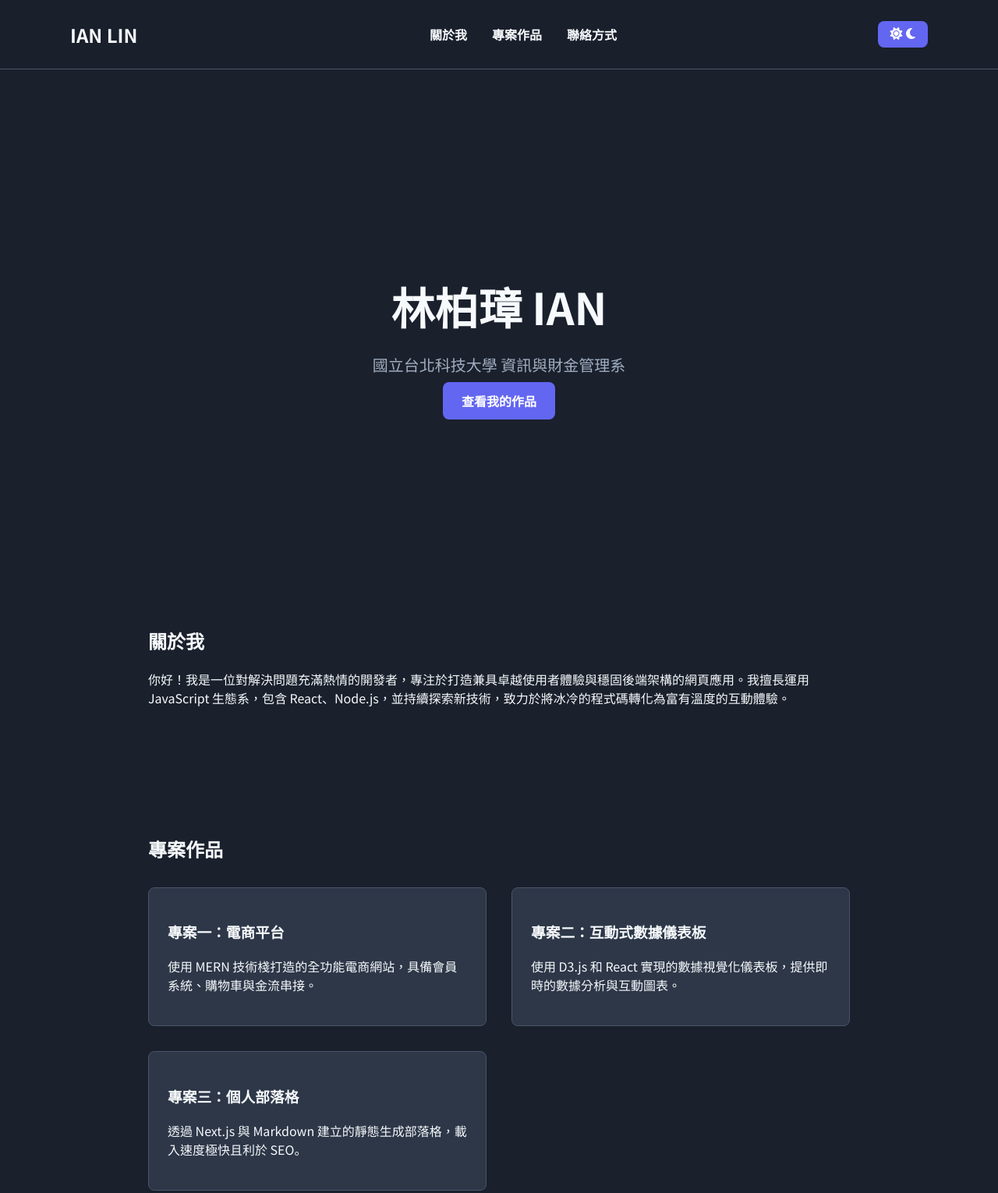
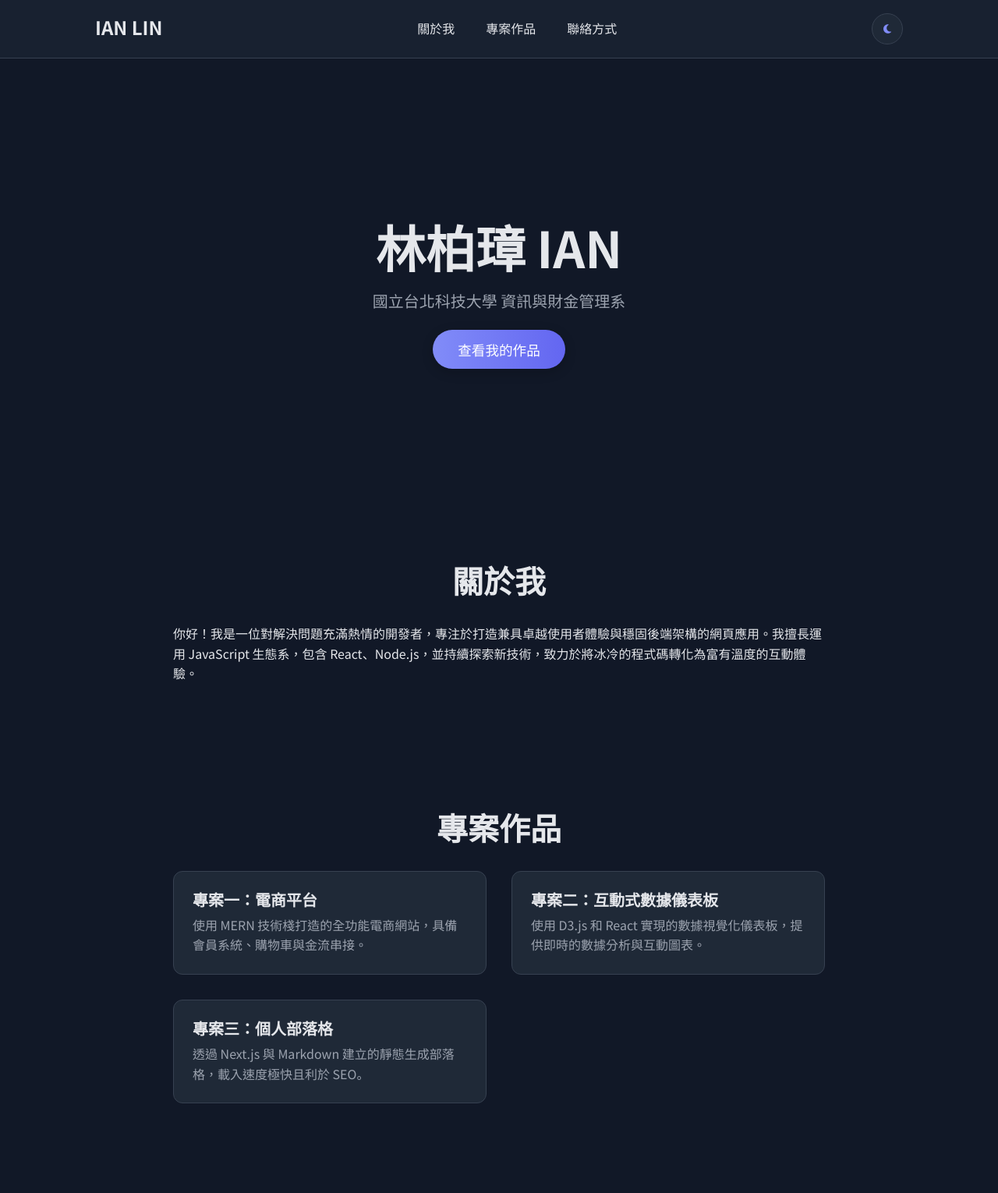
Before and after one commit to IAN40070510/IAN40070510, a plain HTML site: page index.html in a window 1280 px wide. Shown: the top 1530 px of the page at 78% size. Drawn offline with Linux system fonts and the light colour scheme.

Commit message:
Update style.css

```diff
--- a/style.css
+++ b/style.css
@@ -1,48 +1,71 @@
-/* --- Global Styles & Dark Mode (Default) --- */
+/* --- 1. 全域設定與色彩系統 --- */
 :root {
-    --primary-color: #6366f1; /* 主色調 */
-    --primary-hover-color: #4f46e5;
-    --dark-bg: #1a202c;       /* 深色背景 */
-    --dark-card-bg: #2d3748;  /* 深色卡片背景 */
-    --dark-text: #f7fafc;      /* 深色模式文字 */
-    --light-bg: #f7fafc;      /* 淺色背景 */
-    --light-card-bg: #ffffff; /* 淺色卡片背景 */
-    --light-text: #1a202c;     /* 淺色模式文字 */
-    --border-color: #4a5568;
+    /* 色彩變數 - 深色模式 (預設) */
+    --color-primary: #818cf8;      /* 主色調 - 柔和的靛藍 */
+    --color-primary-hover: #6366f1;
+    --color-bg: #111827;           /* 背景 - 帶有海軍藍的深灰 */
+    --color-bg-secondary: #1f2937; /* 卡片/元件背景 - 較亮的深灰 */
+    --color-text: #e5e7eb;         /* 主要文字 */
+    --color-text-muted: #9ca3af;   /* 輔助文字 */
+    --color-border: #374151;       /* 邊框 */
+
+    /* 字體與圓角 */
+    --font-family: 'Noto Sans TC', sans-serif;
+    --border-radius: 12px;
+}
+
+/* 色彩變數 - 淺色模式 */
+body.light-mode {
+    --color-primary: #4f46e5;
+    --color-primary-hover: #4338ca;
+    --color-bg: #f9fafb;
+    --color-bg-secondary: #ffffff;
+    --color-text: #1f2937;
+    --color-text-muted: #6b7280;
+    --color-border: #e5e7eb;
+}
+
+/* --- 2. 基礎樣式重設 --- */
+*, *::before, *::after {
+    box-sizing: border-box;
+    margin: 0;
+    padding: 0;
+}
+
+html {
+    scroll-behavior: smooth;
 }
 
 body {
-    font-family: 'Noto Sans TC', sans-serif;
-    margin: 0;
-    padding: 0;
-    box-sizing: border-box;
-    background-color: var(--dark-bg);
-    color: var(--dark-text);
+    font-family: var(--font-family);
+    background-color: var(--color-bg);
+    color: var(--color-text);
+    line-height: 1.6;
     transition: background-color 0.3s ease, color 0.3s ease;
 }
 
-/* --- Light Mode Styles --- */
-body.light-mode {
-    background-color: var(--light-bg);
-    color: var(--light-text);
+h1, h2, h3 {
+    color: var(--color-text);
+    line-height: 1.2;
 }
 
-body.light-mode header {
-    background-color: rgba(255, 255, 255, 0.8);
-    border-bottom: 1px solid #e2e8f0;
+h2 {
+    font-size: 2.5rem;
+    margin-bottom: 2rem;
+    text-align: center;
 }
 
-body.light-mode .project-card {
-    background-color: var(--light-card-bg);
-    box-shadow: 0 4px 6px rgba(0, 0, 0, 0.1);
+a {
+    color: var(--color-primary);
+    text-decoration: none;
+    transition: color 0.2s ease;
 }
 
-body.light-mode .contact-links a {
-    color: var(--light-text);
+a:hover {
+    color: var(--color-primary-hover);
 }
 
-
-/* --- Keyframes for Fade-in Animation --- */
+/* --- 3. 動畫效果 --- */
 @keyframes fadeIn {
     from {
         opacity: 0;
@@ -54,15 +77,28 @@ body.light-mode .contact-links a {
     }
 }
 
-/* --- Layout & Components --- */
+/* --- 4. 主要佈局與元件 --- */
+.container {
+    max-width: 1100px;
+    margin: 0 auto;
+    padding: 0 2rem;
+}
+
+/* 導覽列 (玻璃擬態效果) */
 header {
-    background-color: rgba(26, 32, 44, 0.8);
-    backdrop-filter: blur(10px);
-    border-bottom: 1px solid var(--border-color);
     position: fixed;
     width: 100%;
     top: 0;
     z-index: 1000;
+    padding: 1rem 0;
+    background-color: rgba(31, 41, 55, 0.6); /* 半透明背景 */
+    backdrop-filter: blur(10px);             /* 模糊效果 */
+    border-bottom: 1px solid var(--color-border);
+    transition: background-color 0.3s ease;
+}
+
+body.light-mode header {
+    background-color: rgba(255, 255, 255, 0.6);
 }
 
 nav {
@@ -71,147 +107,225 @@ nav {
     align-items: center;
     max-width: 1100px;
     margin: 0 auto;
-    padding: 1rem 2rem;
+    padding: 0 2rem;
 }
 
 nav .logo {
     font-weight: 700;
     font-size: 1.5rem;
+    color: var(--color-text);
 }
 
 nav ul {
     list-style: none;
     display: flex;
-    gap: 2rem;
+    gap: 2.5rem;
 }
 
 nav a {
-    color: inherit;
-    text-decoration: none;
-    font-weight: 700;
+    color: var(--color-text);
+    font-weight: 500;
+    position: relative;
+    padding-bottom: 0.25rem;
 }
 
+nav a::after {
+    content: '';
+    position: absolute;
+    bottom: 0;
+    left: 0;
+    width: 0;
+    height: 2px;
+    background-color: var(--color-primary);
+    transition: width 0.3s ease;
+}
+
+nav a:hover::after {
+    width: 100%;
+}
+
+
+/* 主要內容區 */
 main {
-    padding-top: 80px; /* Offset for fixed header */
+    padding-top: 100px;
 }
 
 section {
+    padding: 5rem 2rem;
     max-width: 900px;
-    margin: 4rem auto;
-    padding: 2rem;
+    margin: 0 auto;
     animation: fadeIn 0.8s ease-out forwards;
 }
 
+/* 英雄區塊 */
 #hero {
     text-align: center;
-    min-height: 60vh;
+    min-height: calc(80vh - 100px);
     display: flex;
-    flex-direction: column;
     justify-content: center;
     align-items: center;
 }
 
-#hero h1 {
-    font-size: 3.5rem;
-    margin-bottom: 0.5rem;
+.hero-title {
+    font-size: clamp(2.5rem, 5vw, 4rem); /* 自適應字體 */
+    font-weight: 700;
+    margin-bottom: 1rem;
 }
 
-#hero p {
+.hero-subtitle {
     font-size: 1.25rem;
-    color: #a0aec0;
+    color: var(--color-text-muted);
+    margin-bottom: 2rem;
 }
 
-/* --- Buttons & Interactive Elements --- */
-.cta-button, #theme-toggle {
-    background-color: var(--primary-color);
+/* 按鈕 */
+.cta-button {
+    background: linear-gradient(90deg, var(--color-primary), var(--color-primary-hover));
     color: white;
-    padding: 0.75rem 1.5rem;
+    padding: 0.8rem 2rem;
     border: none;
-    border-radius: 8px;
-    font-size: 1rem;
-    font-weight: 700;
+    border-radius: 50px;
+    font-size: 1.1rem;
+    font-weight: 500;
     cursor: pointer;
-    text-decoration: none;
-    transition: background-color 0.3s ease, transform 0.3s ease;
+    transition: transform 0.3s ease, box-shadow 0.3s ease;
+    box-shadow: 0 4px 15px rgba(0, 0, 0, 0.2);
 }
 
-.cta-button:hover, #theme-toggle:hover {
-    background-color: var(--primary-hover-color);
-    transform: scale(1.05);
+.cta-button:hover {
+    transform: translateY(-3px);
+    box-shadow: 0 7px 20px rgba(129, 140, 248, 0.4);
 }
 
-#theme-toggle {
-    padding: 0.5rem 1rem;
-}
-
-
-/* --- Project Section --- */
+/* 專案卡片 */
 .project-grid {
     display: grid;
     grid-template-columns: repeat(auto-fit, minmax(280px, 1fr));
     gap: 2rem;
-    margin-top: 2rem;
 }
 
 .project-card {
-    background-color: var(--dark-card-bg);
-    padding: 1.5rem;
-    border-radius: 8px;
-    border: 1px solid var(--border-color);
+    background-color: var(--color-bg-secondary);
+    border-radius: var(--border-radius);
+    overflow: hidden;
+    border: 1px solid var(--color-border);
     transition: transform 0.3s ease, box-shadow 0.3s ease;
+    position: relative;
+}
+
+.project-card::before {
+    content: '';
+    position: absolute;
+    top: 0;
+    left: 0;
+    width: 100%;
+    height: 4px;
+    background: linear-gradient(90deg, var(--color-primary), var(--color-primary-hover));
+    opacity: 0;
+    transition: opacity 0.3s ease;
 }
 
 .project-card:hover {
-    transform: translateY(-10px);
-    box-shadow: 0 10px 15px rgba(0, 0, 0, 0.2);
+    transform: translateY(-8px);
+    box-shadow: 0 10px 20px rgba(0, 0, 0, 0.2);
 }
 
-/* --- Contact Section --- */
+.project-card:hover::before {
+    opacity: 1;
+}
+
+.card-content {
+    padding: 1.5rem;
+}
+
+.card-content h3 {
+    margin-bottom: 0.5rem;
+    font-size: 1.25rem;
+}
+
+.card-content p {
+    color: var(--color-text-muted);
+}
+
+/* 聯絡方式 */
 .contact-links {
-    margin-top: 2rem;
     display: flex;
     flex-direction: column;
-    gap: 1rem;
+    gap: 1.5rem;
+    font-size: 1.1rem;
+    max-width: 400px;
+    margin: 2rem auto 0;
 }
 
 .contact-links a {
-    color: var(--dark-text);
-    text-decoration: none;
-    font-size: 1.1rem;
-    transition: color 0.3s ease;
-}
-
-.contact-links a:hover {
-    color: var(--primary-color);
+    color: var(--color-text);
+    font-weight: 500;
 }
 
 .contact-links i {
-    margin-right: 0.75rem;
-    width: 20px; /* Align icons */
+    margin-right: 1rem;
+    color: var(--color-primary);
+    width: 24px;
 }
 
-/* --- Footer --- */
+/* 頁尾 */
 footer {
     text-align: center;
-    padding: 2rem;
-    border-top: 1px solid var(--border-color);
+    padding: 3rem 2rem;
+    border-top: 1px solid var(--color-border);
     margin-top: 4rem;
+    color: var(--color-text-muted);
 }
 
 .social-icons {
-    margin-top: 1rem;
+    margin-top: 1.5rem;
     display: flex;
     justify-content: center;
-    gap: 1.5rem;
+    gap: 2rem;
 }
 
 .social-icons a {
-    color: inherit;
+    color: var(--color-text-muted);
     font-size: 1.5rem;
-    transition: color 0.3s ease, transform 0.3s ease;
 }
 
 .social-icons a:hover {
-    color: var(--primary-color);
+    color: var(--color-primary);
     transform: scale(1.2);
 }
+
+/* --- 5. 模式切換按鈕 --- */
+#theme-toggle {
+    background: var(--color-bg-secondary);
+    border: 1px solid var(--color-border);
+    width: 40px;
+    height: 40px;
+    border-radius: 50%;
+    cursor: pointer;
+    display: flex;
+    justify-content: center;
+    align-items: center;
+    overflow: hidden;
+    position: relative;
+    color: var(--color-primary);
+}
+
+#theme-toggle i {
+    position: absolute;
+    transition: transform 0.3s ease, opacity 0.3s ease;
+}
+
+#theme-toggle .fa-sun {
+    transform: translateY(-150%);
+    opacity: 0;
+}
+
+body.light-mode #theme-toggle .fa-sun {
+    transform: translateY(0);
+    opacity: 1;
+}
+
+body.light-mode #theme-toggle .fa-moon {
+    transform: translateY(150%);
+    opacity: 0;
+}
```
